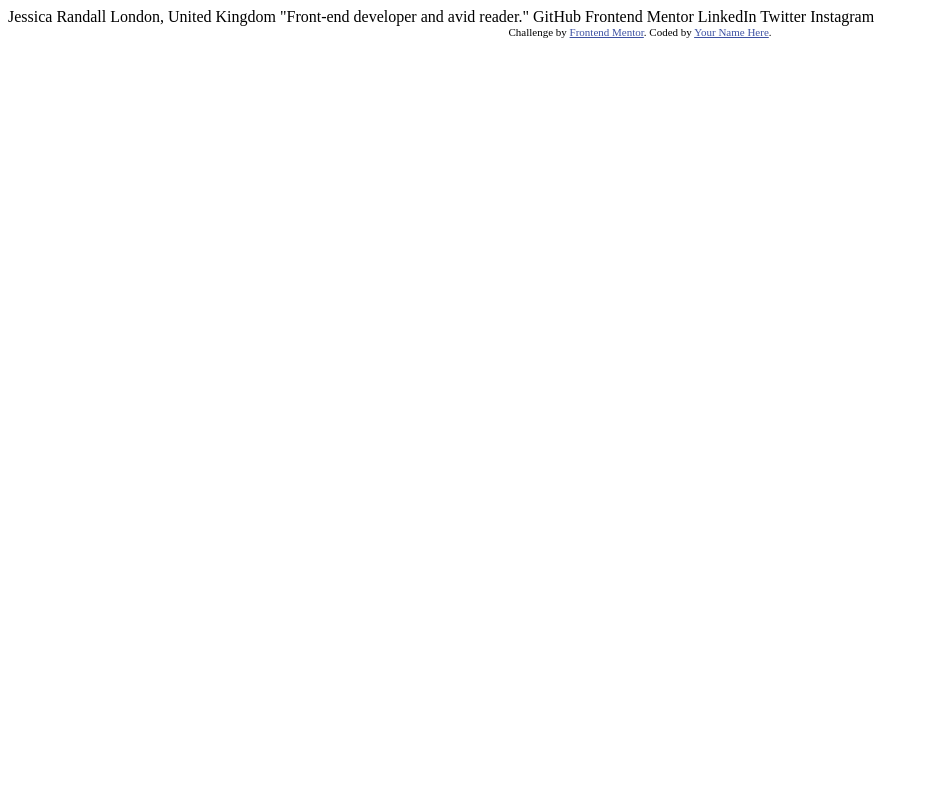
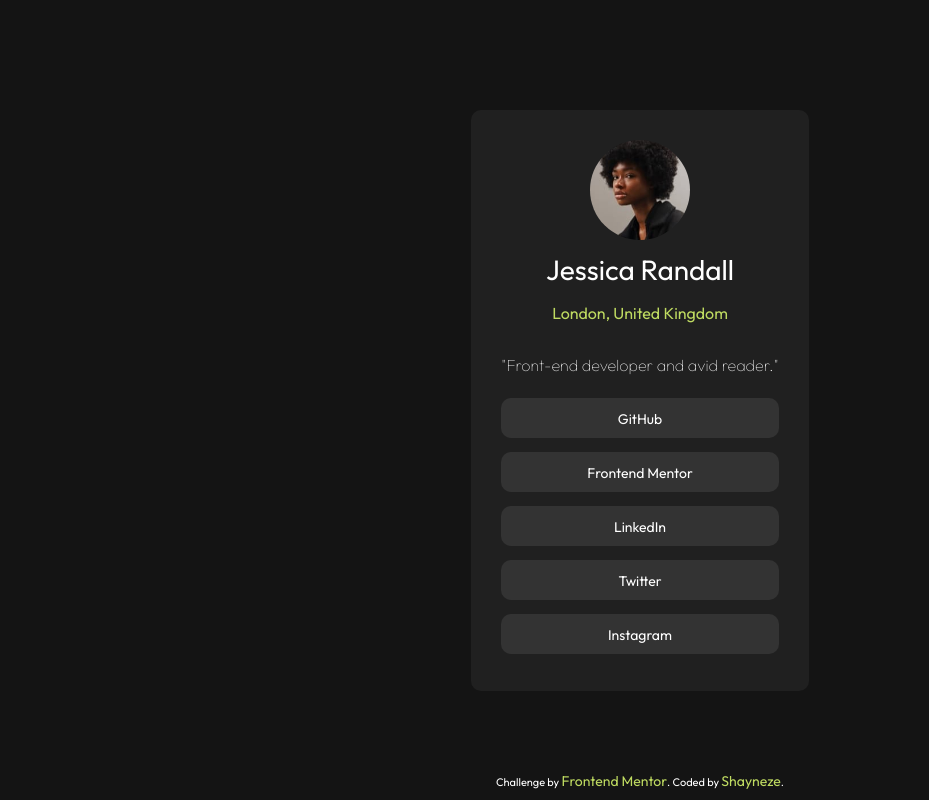
Before and after one commit to Shayneze/social-links-profile-FM, a plain HTML site: page index.html in a window 1280 px wide. Shown: the whole page, without its empty margins (0-929 px from the left). Drawn offline with Linux system fonts and the light colour scheme.

Commit message:
final commit

```diff
--- a/index.html
+++ b/index.html
@@ -3,32 +3,38 @@
 <head>
   <meta charset="UTF-8">
   <meta name="viewport" content="width=device-width, initial-scale=1.0"> <!-- displays site properly based on user's device -->
-
+  <link rel="stylesheet" type="text/css" href="style.css" />
   <link rel="icon" type="image/png" sizes="32x32" href="./assets/images/favicon-32x32.png">
 
   <title>Frontend Mentor | Social links profile</title>
-
-  <!-- Feel free to remove these styles or customise in your own stylesheet 👍 -->
-  <style>
-    .attribution { font-size: 11px; text-align: center; }
-    .attribution a { color: hsl(228, 45%, 44%); }
-  </style>
 </head>
 <body>
-
-  Jessica Randall
-  London, United Kingdom
-  "Front-end developer and avid reader."
-
-  GitHub
-  Frontend Mentor
-  LinkedIn
-  Twitter
-  Instagram
-
-  <div class="attribution">
-    Challenge by <a href="https://www.frontendmentor.io?ref=challenge" target="_blank">Frontend Mentor</a>.
-    Coded by <a href="#">Your Name Here</a>.
+  <div class="container">
+    <div class="profile-content">
+      <img src="./assets/images/avatar-jessica.jpeg" alt="">
+      <h1>Jessica Randall</h1>
+      <p class="green-text">London, United Kingdom</p>
+      <p>"Front-end developer and avid reader."</p>
+      <div class="social-profile-link">
+        <a href="#">GitHub</a>
+      </div>
+      <div class="social-profile-link">
+        <a href="#">Frontend Mentor</a>
+      </div>
+      <div class="social-profile-link">
+        <a href="#">LinkedIn</a>
+      </div>
+      <div class="social-profile-link">
+        <a href="#">Twitter</a>
+      </div>
+      <div class="social-profile-link">
+        <a href="#">Instagram</a>
+      </div>
+    </div>
+    <div class="attribution">
+      Challenge by <a href="https://www.frontendmentor.io?ref=challenge" target="_blank">Frontend Mentor</a>.
+      Coded by <a href="#">Shayneze</a>.
+    </div>
   </div>
 </body>
 </html>
--- /dev/null
+++ b/style.css
@@ -0,0 +1,78 @@
+@import url('https://fonts.googleapis.com/css2?family=Outfit:wght@100..900&display=swap');
+
+.attribution { font-size: 11px; text-align: center; }
+.attribution a { color: var(--green); }
+
+:root {
+  --dark-gray: #141414;
+  --gray: #202020;
+  --light-green: #333333;
+  --green: #BFDB61;
+}
+
+body {
+  margin: 0;
+  font-family: "Outfit", sans-serif;
+  color: white;
+}
+
+.container {
+  height: 100vh;
+  display: flex;
+  flex-direction: column;
+  align-items: center;
+  justify-content: center;
+  background-color: var(--dark-gray);
+}
+
+.profile-content {
+  display: flex;
+  flex-direction: column;
+  align-items: center;
+  background-color: var(--gray);
+  border-radius: 10px;
+  padding: 30px;
+}
+
+img {
+  border-radius: 50%;
+  width: 100px;
+  height: 100px;
+  margin-bottom: 12px;
+}
+
+.green-text {
+  color: var(--green);
+  font-weight: 400;
+}
+
+h1 {
+  font-weight: 400;
+  margin: 0;
+  font-size: 28px;
+}
+
+p {
+  font-weight: lighter;
+}
+
+a {
+  text-decoration: none;
+  color: white;
+  font-size: 14px;
+}
+
+.social-profile-link {
+  background-color: var(--light-green);
+  width: 100%;
+  padding: 10px 0;
+  margin: 7px;
+  text-align: center;
+  border-radius: 10px;
+
+}
+
+.attribution {
+  position: absolute;
+  bottom: 10px;
+}
```
